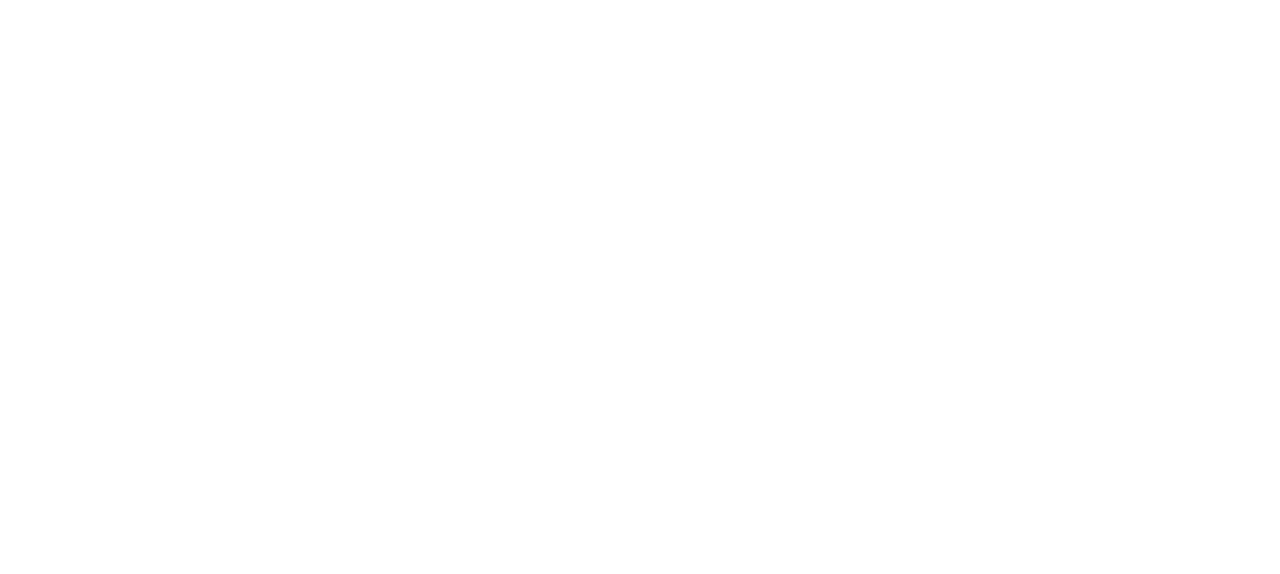
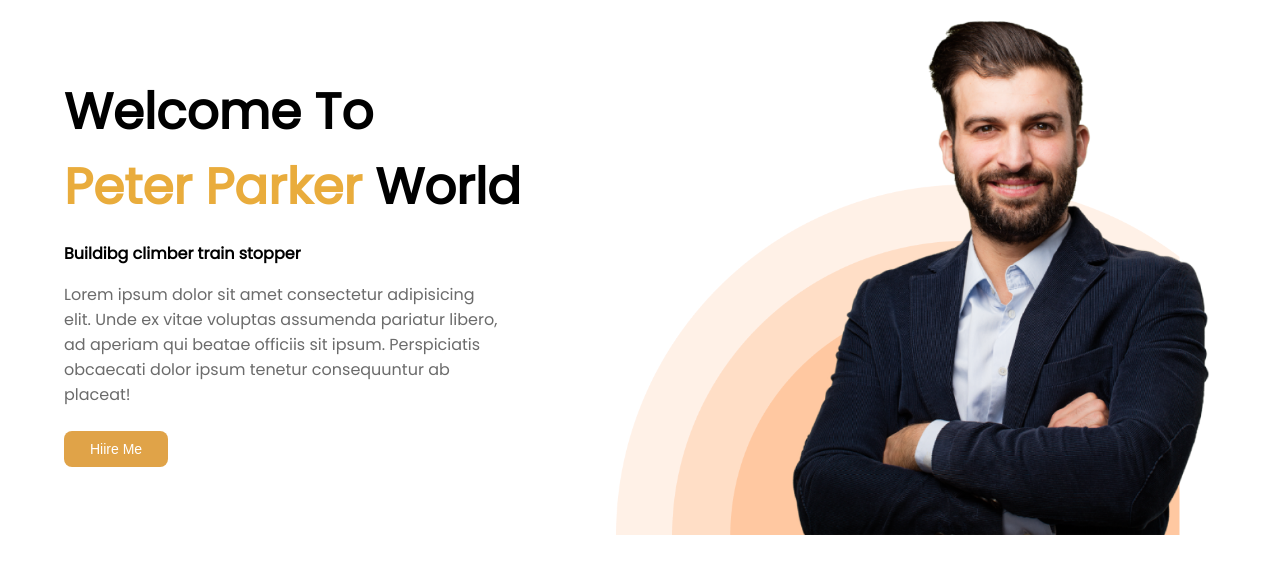
Before and after one commit to Rezoan1998/first-website, a plain HTML site: page index.html in a window 1280 px wide. Drawn offline with Linux system fonts and the light colour scheme.

Commit message:
top banner added

```diff
--- a/index.html
+++ b/index.html
@@ -5,8 +5,27 @@
     <meta name="viewport" content="width=device-width, initial-scale=1.0">
     <title>Document</title>
     <link rel="stylesheet" href="style.css">
+    <link rel="preconnect" href="https://fonts.googleapis.com">
+<link rel="preconnect" href="https://fonts.gstatic.com" crossorigin>
+<link href="https://fonts.googleapis.com/css2?family=Poppins&display=swap" rel="stylesheet">
+
 </head>
 <body>
+<div class="main">
+    <div class="header">
+        <h1>Welcome To</h1>
+        <h1><span>Peter Parker</span> World</h1>
+        <h4 class="sub-title">Buildibg climber train stopper</h4>
+        <p>Lorem ipsum dolor sit amet consectetur adipisicing elit. Unde ex vitae voluptas assumenda pariatur libero, ad aperiam qui beatae officiis sit ipsum. Perspiciatis obcaecati dolor ipsum tenetur consequuntur ab placeat!</p>
+    <a target="_blank" href="https://www.startech.com.bd/hp-probook-455-g9-ryzen-5-5625u-laptop">
+        <button class="cta">Hiire Me</button>
+    </a>
+    </div>
+    <div class="dev">
+        <img class="img" src="Group 1.png" alt="">
+    </div>
+</div>
+
 
 </body>
 </html>
--- a/style.css
+++ b/style.css
@@ -0,0 +1,57 @@
+*{
+    margin: 0;
+    padding: 0;
+    box-sizing: border-box;
+}
+
+
+body{
+    font-family: 'Poppins', sans-serif;
+}
+h1{
+    font-size: 50px;
+    margin: 0;
+}
+
+span{
+    color: rgb(233, 172, 60);
+}
+
+p{
+    width: 80%;
+    color: rgb(107, 107, 107);
+    margin-bottom: 1.5rem;
+
+}
+
+.header{
+    display: flex;
+    flex-direction: column;
+    justify-content: center;
+    align-items: self-start;
+
+}
+
+.img{
+    width: 600px;
+}
+
+.main{
+    display: flex;
+    padding: 0 4rem;
+
+
+.cta{
+    padding: 10px 26px;
+    border: none;
+    background-color: rgb(224, 163, 72);
+    color: white;
+    font-weight: 500;
+    font-size: 14px;
+    border-radius: .5rem;
+}
+
+.sub-title{
+    margin: 1rem 0 ;
+
+}
```
Also changed, not shown: Desktop - 1.png (added), Ellipse 1.png (added), Ellipse 2.png (added), Group 1.png (added), images/developer.png (added), images/hardy.png (added), images/header_bg.png (added), images/icons/facebook.png (added), images/icons/insta.png (added), images/icons/js.png (added), images/icons/mongo.png (added), images/icons/nodejs.png (added), images/icons/react.png (added), images/icons/twitter.png (added).
